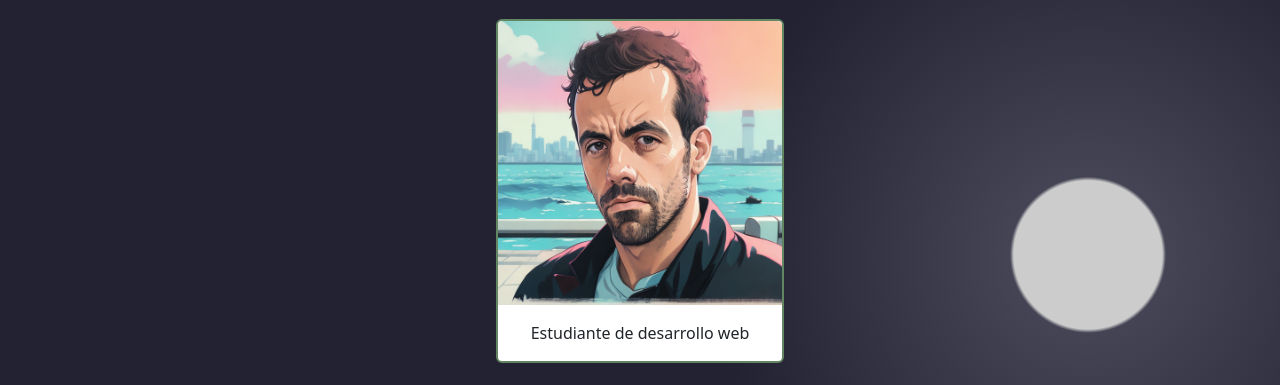
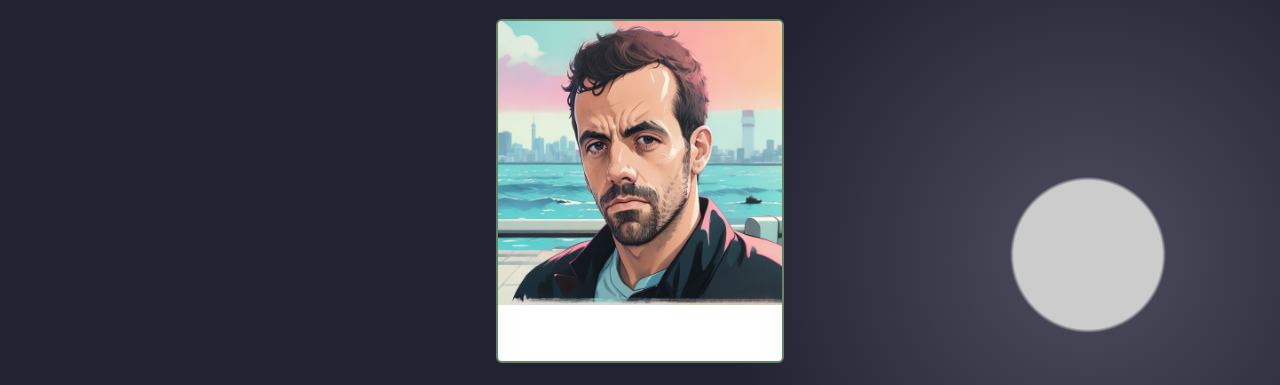
Before and after one commit to novettini/portfolio, a plain HTML site: page index.html in a window 1280 px wide. Shown: the part 63-448 px from the top of the page. Drawn offline with Linux system fonts and the light colour scheme.

Commit message:
Update styles.css

```diff
--- a/styles.css
+++ b/styles.css
@@ -6,6 +6,8 @@ body {
    #bbeeff 100%);
 }
 
+h1,h2,p{
+   color:white;}
 
 .row {
    justify-content: space-around !important;
```
